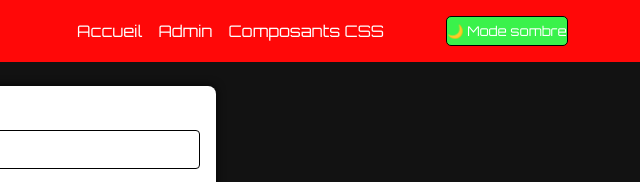
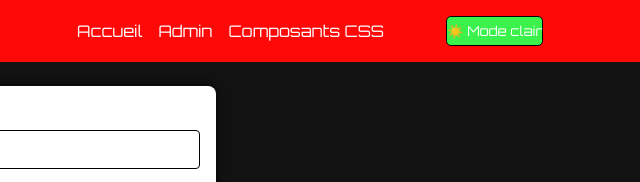
Before and after one commit to Felix-Ecole/ESGI-2025-PJ-Snaky, a website: page src/index.html in a window 1280 px wide. Both pictures are taken after a click on the button "🌙 Mode sombre". Shown: the top 182 px of the page, 640-1280 px from the left. Drawn offline with nearby package versions, Linux system fonts and the light colour scheme; files that its build step writes are made by us from their sources.

Commit message:
FIX: Toogle button style and text

```diff
--- a/src/static/JS/toggle-dark-mode.js
+++ b/src/static/JS/toggle-dark-mode.js
@@ -1,5 +1,5 @@
 document.querySelector("#theme-toggle").onclick = (e) => {
-	e.target.innerText = document.body.classList.contains("dark-mode")
+	e.target.innerText = (!document.body.classList.contains("dark-mode"))
 		? "☀️ Mode clair"
 		: "🌙 Mode sombre";
 
--- a/src/static/SCSS/components/_header.scss
+++ b/src/static/SCSS/components/_header.scss
@@ -29,6 +29,11 @@
             border: solid thin var(--black);
             border-radius: f.rem(5);
             background-color: var(--dark-mode-button);
+            cursor: pointer;
+        }
+
+        button:hover {
+            background-color: var(--dark-mode-button-hover);
         }
     }
 }
```
